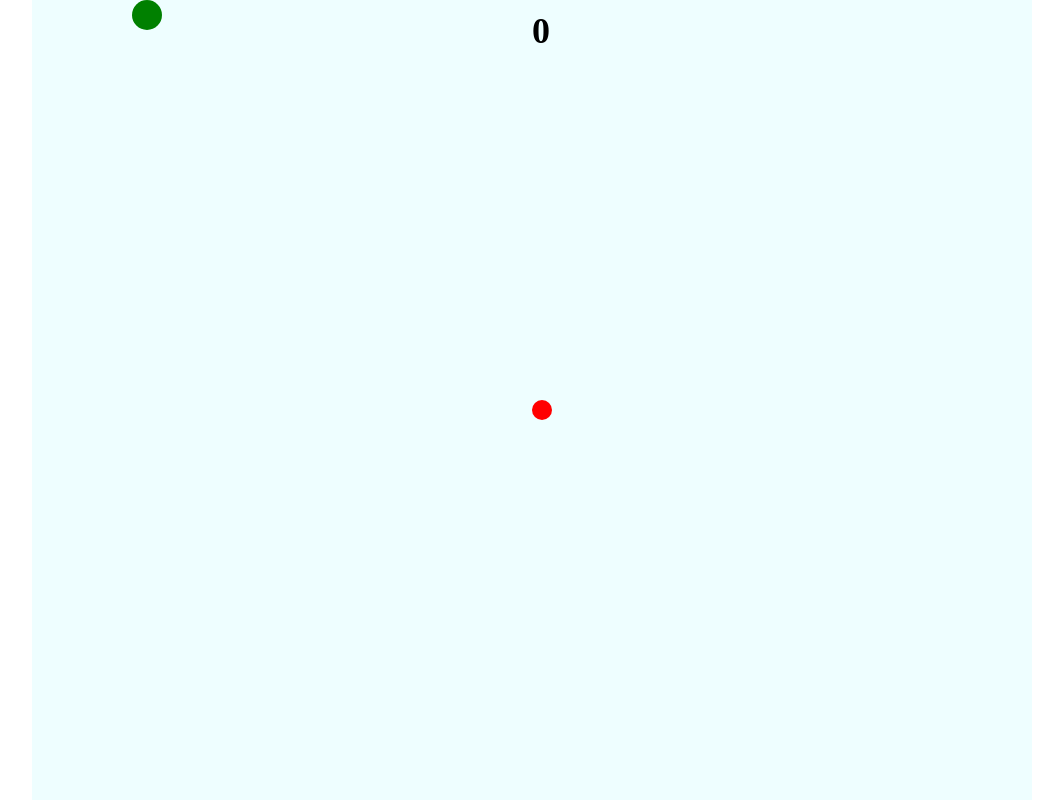
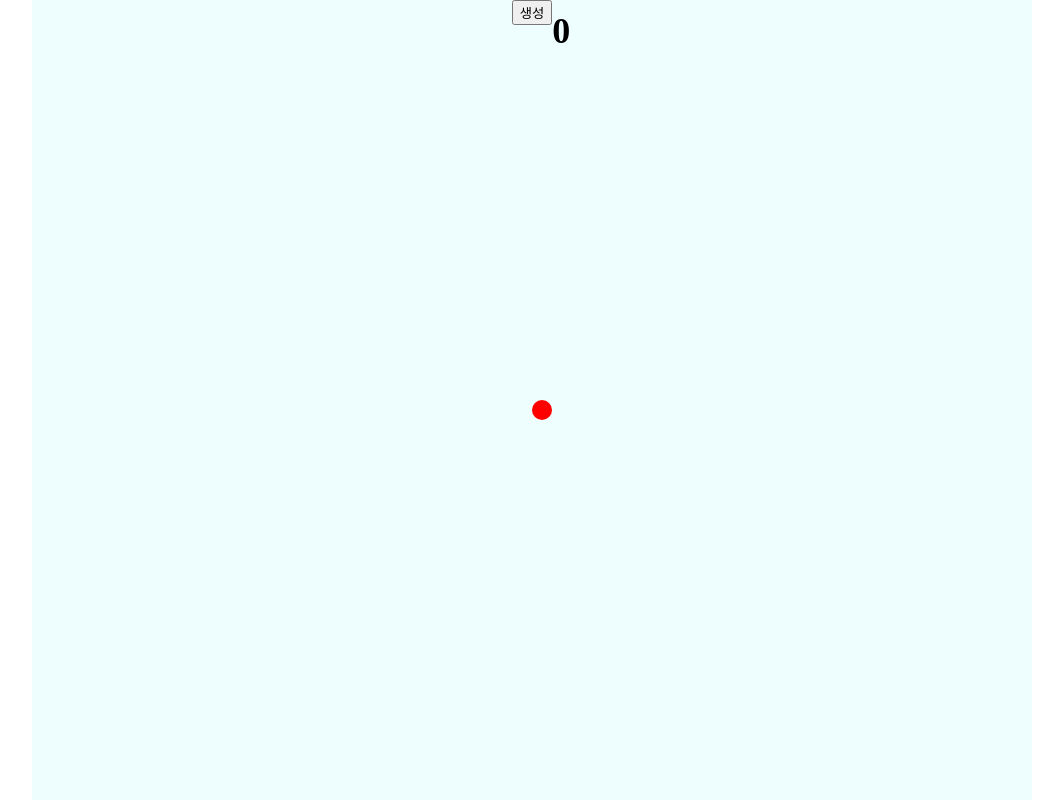
Before and after one commit to yoonhyoyeon/crazy-ball-game, a React (Create React App) app: page / in a window 1280 px wide. Shown: the whole page, without its empty margins (108-1171 px from the left). Built offline with nearby package versions, Linux system fonts and the light colour scheme.

Commit message:
공 소환 및 랜덤 방향으로 움직임 구현

```diff
--- a/src/components/Ball/index.jsx
+++ b/src/components/Ball/index.jsx
@@ -1,8 +1,12 @@
 import * as S from './style';
 import { BALL_SIZE } from 'utils';
+import { useInterval } from 'hooks';
 import { memo } from 'react';
 
-const Ball = memo(({info}) => {
+const Ball = memo(({info, idx, moveBall, isPlaying}) => {
+    useInterval(() => {
+        moveBall(idx);
+    }, isPlaying ? 5 : null);
     return (
         <S.BallCircle style={{top: info.y+'px', left: info.x+'px'}} bgColor={info.bgColor} size={BALL_SIZE}/>
     );
--- a/src/components/CrazyBall/index.jsx
+++ b/src/components/CrazyBall/index.jsx
@@ -1,6 +1,6 @@
 import { useState, useMemo, useEffect } from 'react';
 import { Routes, Route } from 'react-router-dom';
-import { MAX_X, MAX_Y, PLAYER_SPEED, BALL_SPEED, getMoveInfo, PLAYER_SIZE} from 'utils';
+import { MAX_X, MAX_Y, PLAYER_SPEED, BALL_SPEED, getMoveInfo, PLAYER_SIZE, randomNum, randomColor, BALL_SIZE } from 'utils';
 import { useTimer, useInterval } from 'hooks';
 import MainPage from 'pages/MainPage';
 import RecordPage from 'pages/RecordPage';
@@ -17,8 +17,7 @@ const CrazyBall = () => {
     const [isPlaying, setIsPlaying] = useState(true);
     const [clickPos, setClickPos] = useState({x: null, y: null});
     const [playerInfo, setPlayerInfo] = useState({x: MAX_X/2, y: MAX_Y/2, moving: false, m_x: 0, m_y: 0, speed: PLAYER_SPEED});
-    const [ballList, setBallList] = useState([{x: 100, y: 0, bgColor: 'green'}]);
-    const [ballInfo, setBallInfo] = useState({x: null, y: null, m_x: null, m_y: null, bgColor: null, speed: BALL_SPEED });
+    const [ballList, setBallList] = useState([]);
     const {time, setWork} = useTimer(0);
 
     useInterval(() => {
@@ -55,13 +54,43 @@ const CrazyBall = () => {
             m_y: m_y
         }));
     };
+    const addBall = () => {
+        const newBall = {
+            x: randomNum(0, MAX_X-BALL_SIZE),
+            y: randomNum(0, MAX_Y-BALL_SIZE),
+            m_x: 0,
+            m_y: 0,
+            bgColor: randomColor(),
+            speed: 1.5
+        }
+        const targetPos = {
+            x: randomNum(0, MAX_X-BALL_SIZE),
+            y: randomNum(0, MAX_Y-BALL_SIZE)
+        }
+        const { m_x, m_y } = getMoveInfo(newBall.x, newBall.y, targetPos.x, targetPos.y, newBall.speed);
+        newBall.m_x = m_x;
+        newBall.m_y = m_y;
+
+        setBallList((prev) => [...prev, newBall]);
+    };
+    const moveBall = (idx) => {
+
+        const BallNewList = [...ballList];
+        const BallNewInfo = BallNewList[idx];
+        console.log(idx);
+        BallNewInfo.x = BallNewInfo.x + BallNewInfo.m_x;
+        BallNewInfo.y = BallNewInfo.y + BallNewInfo.m_y;
+
+        setBallList(BallNewList);
+    }
 
     return (
         <S.GameLayout onClick={(e) => isPlaying ? onClickGround(e) : null}>
+            <button onClick={addBall}>생성</button>
             <Timer time={time} />
             <Player info={playerInfo} setInfo={setPlayerInfo}/>
             {
-                ballList.map((info, idx) => <Ball info={info} key={`${idx}`} />)
+                ballList.map((info, idx) => <Ball info={info} idx={idx} moveBall={moveBall} isPlaying={isPlaying} key={`${idx}`} />)
             }
             {/* <Routes>
                 <Route path="/" element={<MainPage />}></Route>
```
